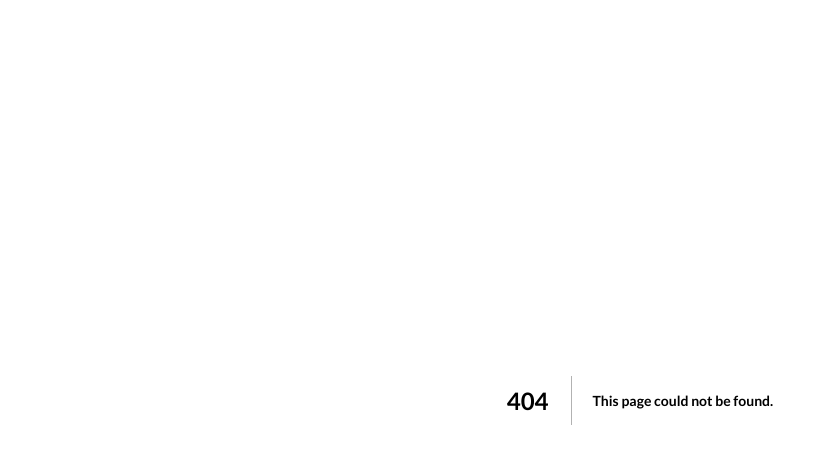
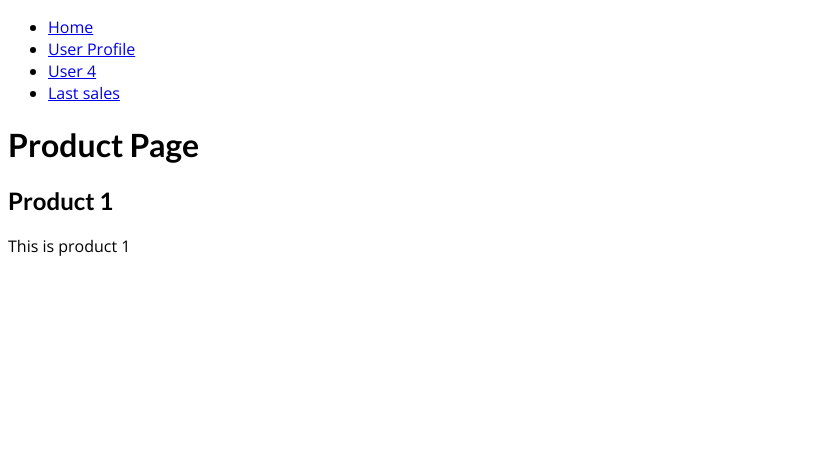
Before and after one commit to wolfitoXtreme/nextjs-14-course-pages-router, a Next.js app: page /products/p1 in a window 1280 px wide. Before the commit this address had no page. Shown: the top 450 px of the page, without its empty margins (0-828 px from the left). Built offline with nearby package versions, Linux system fonts and the light colour scheme.

Commit message:
section-06
Completed

```diff
--- /dev/null
+++ b/components/Layout.tsx
@@ -0,0 +1,23 @@
+import Link from 'next/link';
+
+const Layout: React.FC<{ children?: React.ReactNode }> = ({ children }) => (
+  <>
+    <ul>
+      <li>
+        <Link href="/">Home</Link>
+      </li>
+      <li>
+        <Link href="/user-profile">User Profile</Link>
+      </li>
+      <li>
+        <Link href="/user4">User 4</Link>
+      </li>
+      <li>
+        <Link href="/last-sales">Last sales</Link>
+      </li>
+    </ul>
+    <main>{children}</main>
+  </>
+);
+
+export default Layout;
--- a/package.json
+++ b/package.json
@@ -23,7 +23,8 @@
   "dependencies": {
     "next": "14.0.3",
     "react": "^18",
-    "react-dom": "^18"
+    "react-dom": "^18",
+    "swr": "^2.2.4"
   },
   "devDependencies": {
     "@svgr/webpack": "^8.1.0",
--- a/pages/_app.tsx
+++ b/pages/_app.tsx
@@ -1,7 +1,13 @@
 import type { AppProps } from 'next/app';
+
+import Layout from '@/components/Layout';
 
 import '@/styles/globals.scss';
 
 export default function App({ Component, pageProps }: AppProps) {
-  return <Component {...pageProps} />;
+  return (
+    <Layout>
+      <Component {...pageProps} />
+    </Layout>
+  );
 }
--- a/pages/index.tsx
+++ b/pages/index.tsx
@@ -9,7 +9,7 @@ const Homepage: React.FC<TDummyProducts> = ({ products }) => {
     <ul>
       {products.map(({ id, title }, index) => (
         <li key={`${id}-${index}`}>
-          <Link href={`/${id}`}>{title}</Link>
+          <Link href={`/products/${id}`}>{title}</Link>
         </li>
       ))}
     </ul>
--- a/pages/[productId].tsx
+++ b/pages/products/[productId].tsx
@@ -1,4 +1,6 @@
 import { GetStaticProps, GetStaticPaths } from 'next/types';
+
+import { ParsedUrlQuery } from 'querystring';
 
 import { TDummyProduct } from '@/types';
 import { getProducts } from '@/utils';
@@ -15,6 +17,7 @@ const ProductDetailsPage = ({
 
   return (
     <>
+      <h1>Product Page</h1>
       {hasAllData ? (
         <>
           <h2>{product.title}</h2>
@@ -51,7 +54,7 @@ export default ProductDetailsPage;
 
 export const getStaticProps: GetStaticProps = async context => {
   const { params } = context;
-  const { productId } = params || {};
+  const { productId } = params as ParsedUrlQuery;
 
   const products = await getProducts();
 
@@ -61,10 +64,13 @@ export const getStaticProps: GetStaticProps = async context => {
   const product = products.find(({ id }) => id === productId);
 
   return {
-    props: {
-      product,
-    },
-    revalidate: 10,
+    // props: {
+    //   product,
+    // },
+    // revalidate: 10,
+
+    // check is there is data (fallback: true), to avoid errors (dev) or rendering an empty page (prod)
+    ...(product ? { props: { product }, revalidate: 10 } : { notFound: true }),
   };
 };
 
@@ -93,5 +99,6 @@ export const getStaticPaths: GetStaticPaths = async () => {
     // ],
     fallback: true, // only pre generates de specified paths data
     // fallback: 'blocking', // will block until data is available, no need to check for it (ex: ...loading)
+    // fallback: false, // will trigger 404 error if the data is not found
   };
 };
```
Also changed, not shown: pages/[userId].tsx (added, +22 -0 lines), pages/last-sales.tsx (added, +72 -0 lines), pages/user-profile.tsx (added, +21 -0 lines), types/types.ts (+11 -0 lines), 1 other file (tests, documents, lock files or other folders).
